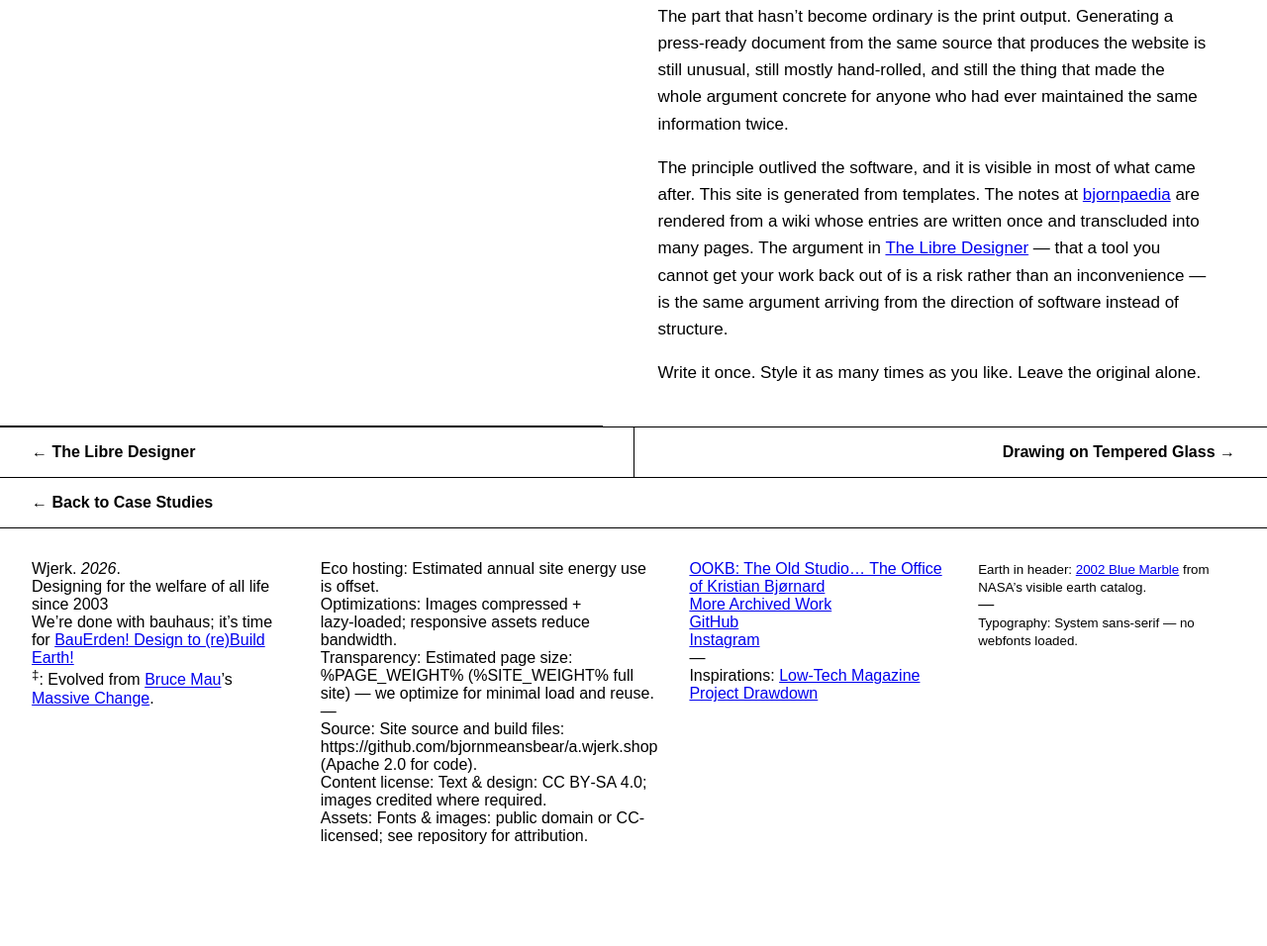
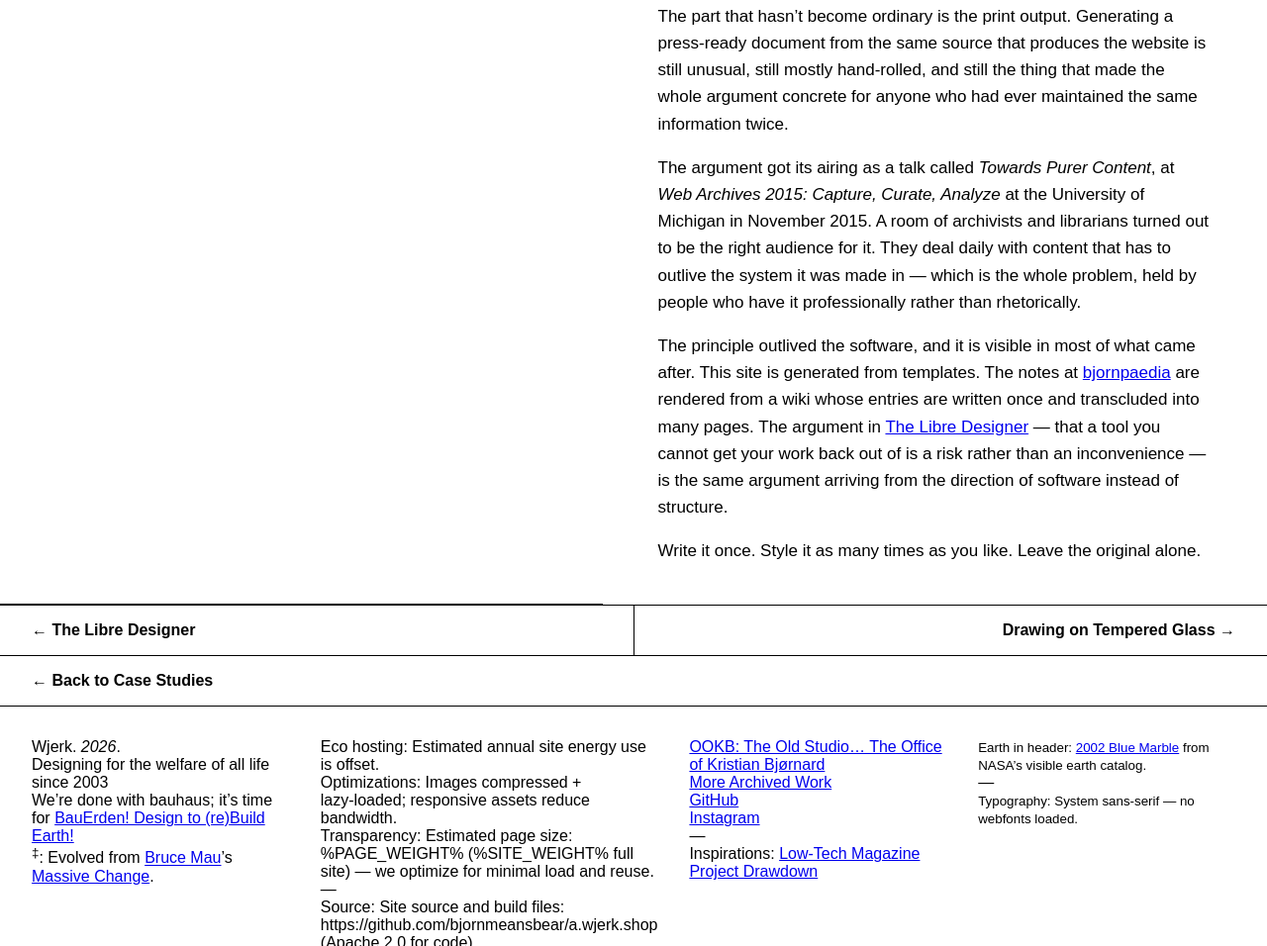
Before and after one commit to bjornmeansbear/a.wjerk.shop, a plain HTML site: page case-study-cape.html in a window 1280 px wide. Shown: the part 2685-3641 px from the top of the page at 99% size. Before the commit the page ends 3571 px from the top, so only its background shows below. Drawn offline with Linux system fonts and the light colour scheme.

Commit message:
CAPE: name the talk and the venue, now confirmed
Towards Purer Content, at Web Archives 2015: Capture, Curate, Analyze,
University of Michigan, November 2015. The title matches a tiddler of
the same name, which is likely the talk's own text.

Restores the paragraph reverted earlier today, when the only evidence
was attendee mail. Kristian confirms he presented and attended the
Using Web Archives workshop as part of attending.

Co-Authored-By: Claude Opus 5 <noreply@anthropic.com>

```diff
--- a/case-study-cape.html
+++ b/case-study-cape.html
@@ -136,6 +136,12 @@
         same source that produces the website is still unusual, still mostly hand-rolled, and still the thing
         that made the whole argument concrete for anyone who had ever maintained the same information twice.</p>
 
+      <p>The argument got its airing as a talk called <cite>Towards Purer Content</cite>, at
+        <cite>Web Archives 2015: Capture, Curate, Analyze</cite> at the University of Michigan in November
+        2015. A room of archivists and librarians turned out to be the right audience for it. They deal
+        daily with content that has to outlive the system it was made in — which is the whole problem,
+        held by people who have it professionally rather than rhetorically.</p>
+
       <p>The principle outlived the software, and it is visible in most of what came after. This site is
         generated from templates. The notes at <a href="https://bjornpaedia.wjerk.shop/">bjornpaedia</a> are
         rendered from a wiki whose entries are written once and transcluded into many pages. The argument in
```
